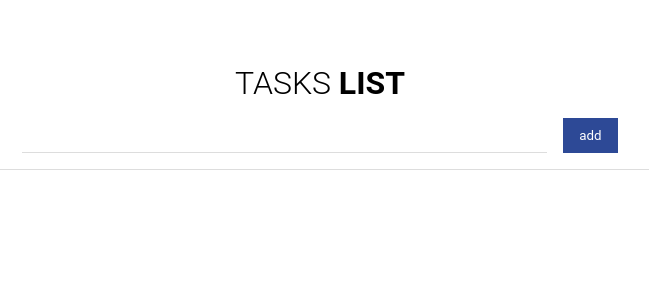
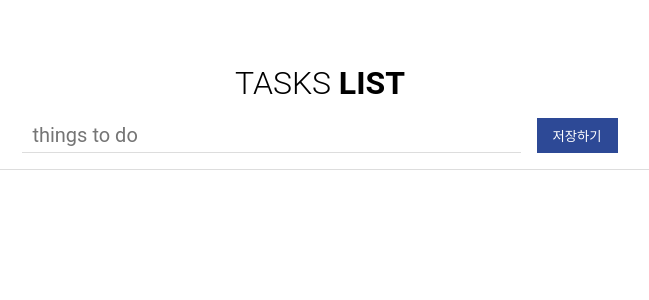
Before and after one commit to juhyoju/todo-list, a React (Create React App) app: page / in a window 1280 px wide. Shown: the top 300 px of the page, without its empty margins (320-969 px from the left). Built offline with nearby package versions, Linux system fonts and the light colour scheme.

Commit message:
todoInput localStorage 연동

```diff
--- a/src/components/TodoInput.js
+++ b/src/components/TodoInput.js
@@ -1,22 +1,43 @@
-import React, {useState} from "react";
+import React, {useState } from "react";
 import "style/TodoInput.css";
 
-const TodoInput = ( {value, onChange, onKeyPress } ) => {
-    const [ todoElement, setTodoElement ] = useState("");
-    const onAdd = e => {
-        const {
-            target: {value}
-        } = e;
-        setTodoElement(value);
-    }
+const TodoInput = () => {
+    const [todos, setTodos ] = useState([]);
+    const [newTodo, setNewTodo] = useState("");
+    //const [check, setCheck] = useState(false);
+
+    const saveData = (newTodos) => {
+        window.localStorage.setItem("todos", JSON.stringify(newTodos));
+    };
+
+    // useEffect(() => {
+    //     if (window.localStorage.getItem("todos")) {
+    //         setTodos(JSON.parse(localStorage.getItem("todos")));
+    //     }
+    // }, []);
+
+    const onChange = (event) => {
+        setNewTodo(event.target.value);
+    };
+
+    const onAddTodo = () => {
+        if (newTodo.trim()) {
+            const newTodos = [...todos, { todo: newTodo.trim(), id: Date.now() }];
+            setTodos(newTodos);
+            setNewTodo("");
+            saveData(newTodos);
+        }
+    };
+
     return (
         <div className="form">
             <input
-                value={todoElement}
-                onChange={onAdd}
-                onKeyPress={onKeyPress}
+                type="text"
+                value={newTodo}
+                onChange={onChange}
+                placeholder="things to do"
             />
-            <button className="add_btn" onClick={onAdd}>add</button>
+            <button onClick={onAddTodo} className="add_btn">저장하기</button>
         </div>
     );
 };
```
